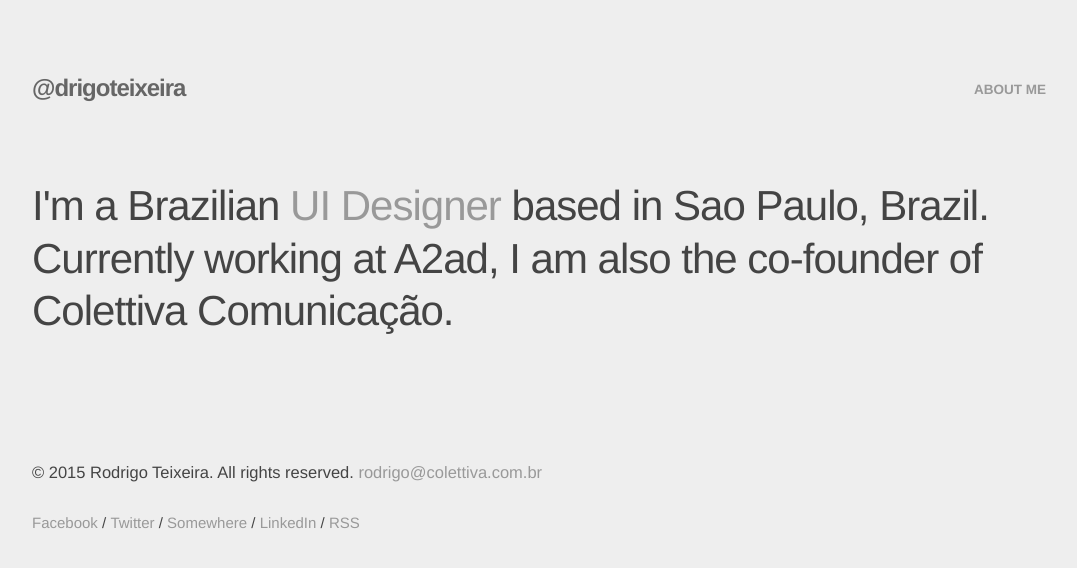
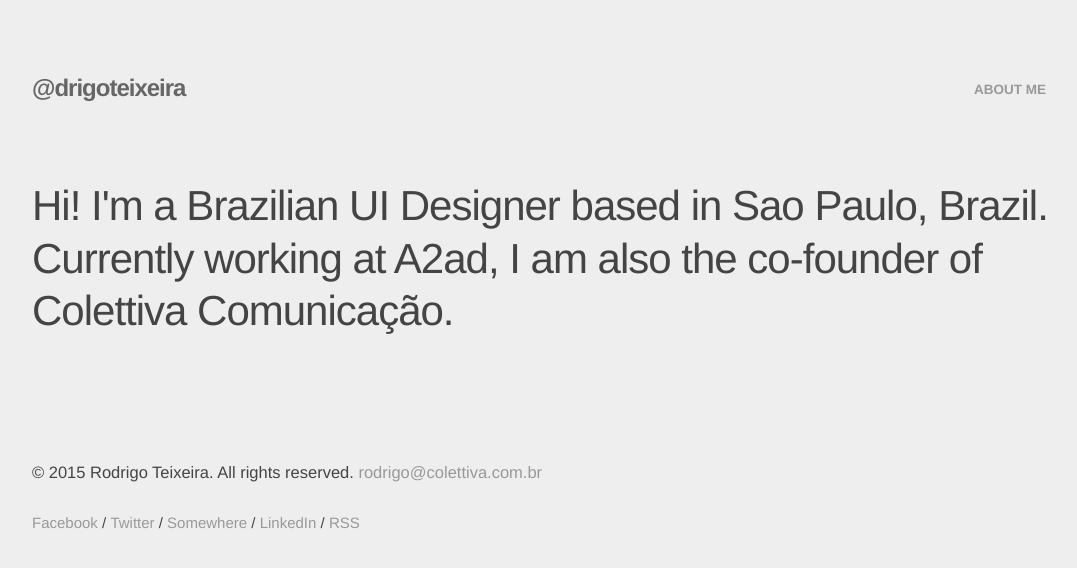
Before and after one commit to drigoteixeira/drigoteixeira.github.io, a Jekyll site: the page built from index.html, in a window 1280 px wide. Shown: the top 568 px of the page, without its empty margins (96-1173 px from the left). Built offline with Jekyll 4.4.1, drawn with Linux system fonts in a browser that asks for light colours; nearby versions of some CDN libraries.

Commit message:
Update homepage

```diff
--- a/index.html
+++ b/index.html
@@ -5,7 +5,7 @@
 <div class="container">
 	<div class="row">
 		<div class="twelve columns">
-			<h2>I'm a Brazilian <a href="/selectedwork/">UI Designer</a> based in Sao Paulo, Brazil. Currently working at A2ad, I am also the co-founder of Colettiva Comunicação.</h2>
+			<h2>Hi! I'm a Brazilian UI Designer based in Sao Paulo, Brazil. Currently working at A2ad, I am also the co-founder of Colettiva Comunicação.</h2>
 		</div>
 	</div>
 </div>
```
